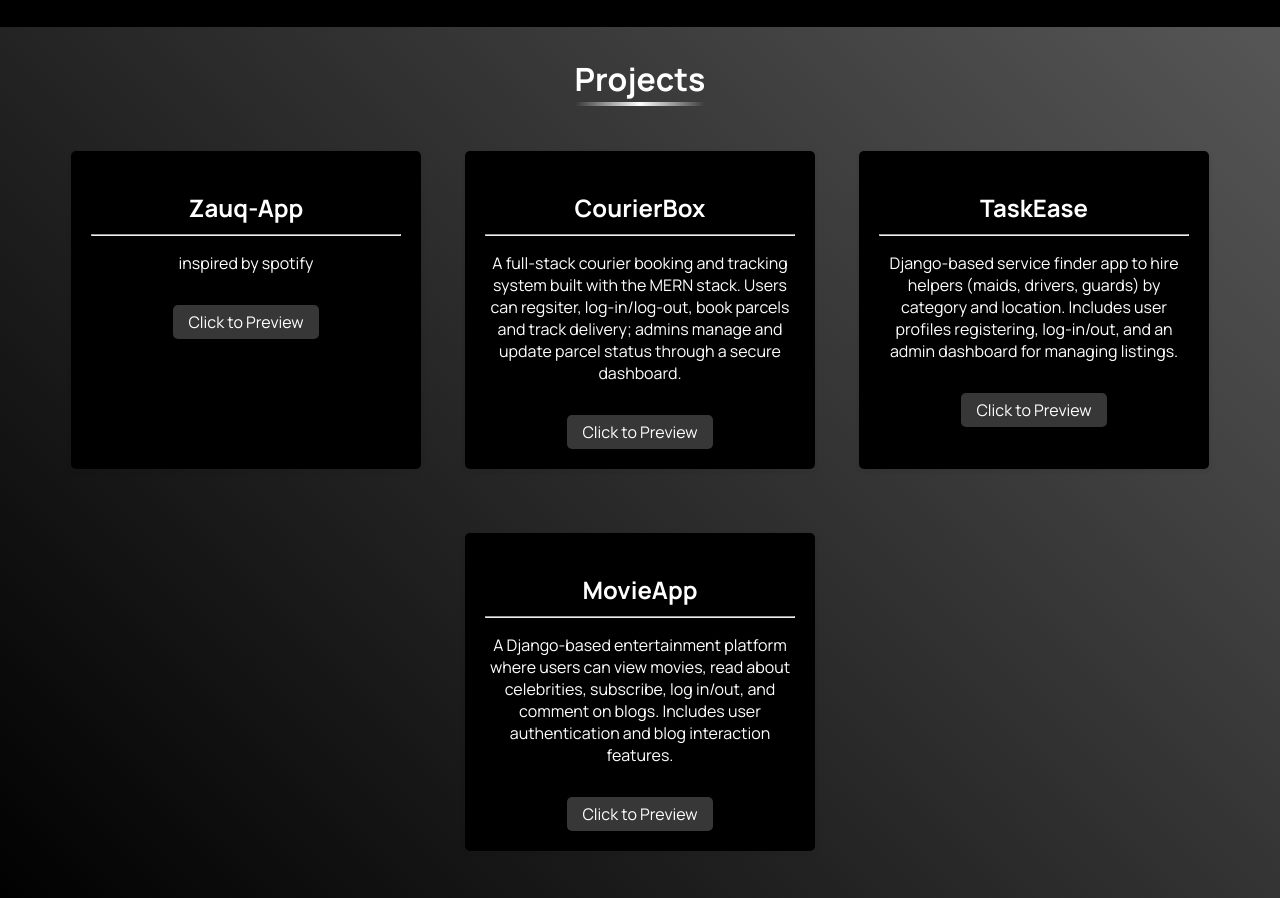
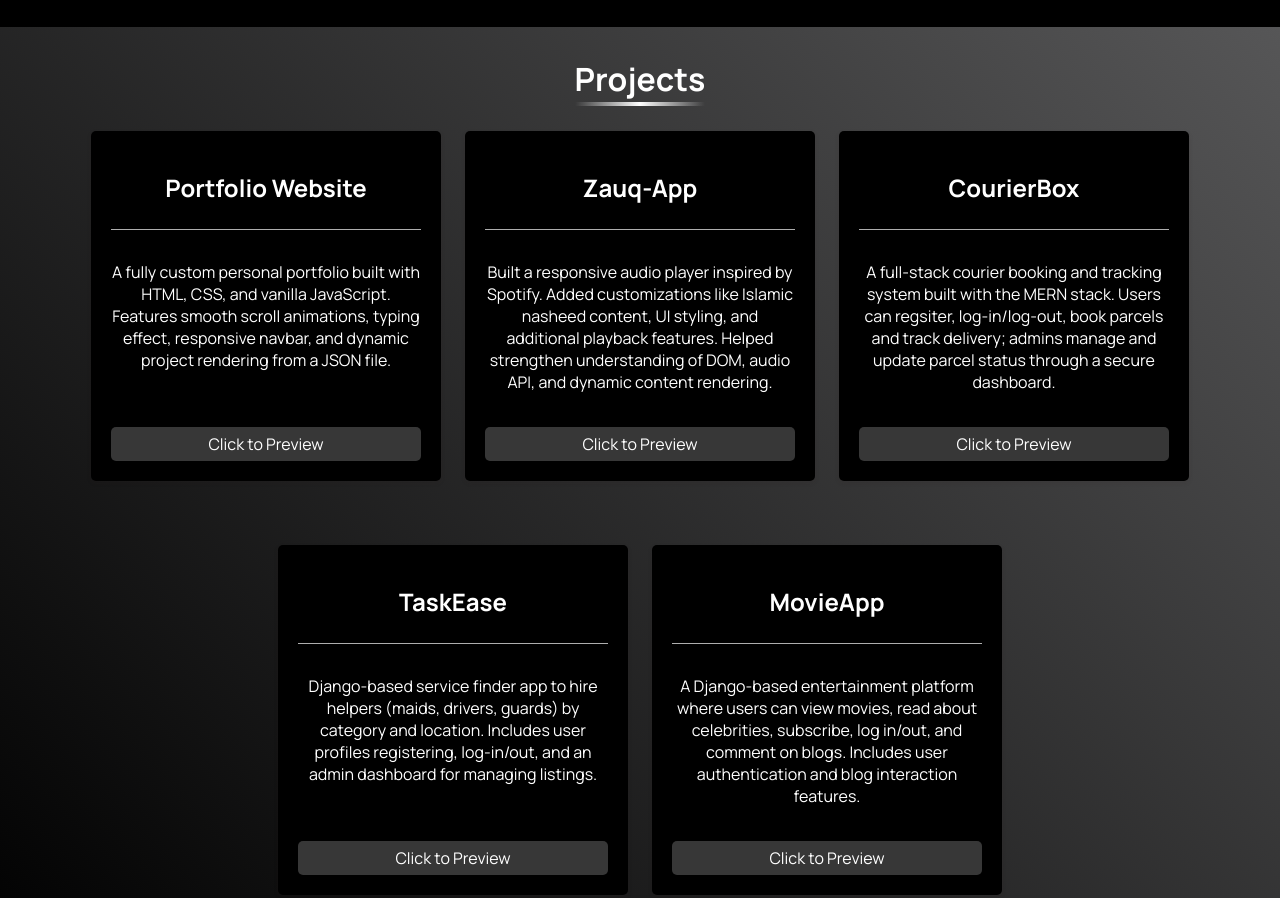
Before and after one commit to ZahraQaisar/Portfolio, a plain HTML site: page index.html in a window 1280 px wide. Shown: the part 985-1883 px from the top of the page. Drawn offline with Linux system fonts and the light colour scheme; a web font is replaced by a local one.

Commit message:
fetching projects from json file from JavaScript

```diff
--- a/css/style.css
+++ b/css/style.css
@@ -301,18 +301,32 @@ nav ul {
     padding-right: 20px;
 }
 
+.projects-row {
+    display: flex;
+    justify-content: center;
+    gap: 24px;
+    flex-wrap: wrap;
+    align-items: stretch;
+}
+
 .project-card {
     background-color: black;
-    /* background-color: rgb(48, 0, 0); */
     color: white;
     padding: 20px;
-    margin: 10px;
-    margin-top: 30px;
+    margin: 10px 0 30px 0;
     width: 350px;
+    min-height: 350px;
     border-radius: 5px;
     box-shadow: 0 2px 5px rgba(49, 27, 27, 0.1);
     transition: transform 1s cubic-bezier(.4, 2, .6, 1), box-shadow 2s;
+    display: flex;
+    flex-direction: column;
 }
+
+.project-card p {
+    flex-grow: 1;
+}
+
 
 .project-card:hover {
     transform: translateY(-3px) scale(1.03);
@@ -343,18 +357,14 @@ nav ul {
     color: #ffffff;
 }
 
-.projects-row {
-    display: flex;
-    justify-content: center;
-    gap: 24px;
-    flex-wrap: wrap;
+.project-separator {
+    border: none;
+    height: 1px;
+    background-color: #aeaeae;
+    margin: 15px 0;
+    width: 100%;
 }
 
-.project-separator {
-    height: 1px;
-    margin-bottom: 4%;
-    color: #aeaeae;
-}
 
 /* ============== Contact Section ============== */
 .contact-section {
--- a/index.html
+++ b/index.html
@@ -24,7 +24,7 @@
         <div class="hamburger">
             <img src="images/hamburger.svg" alt="hamburger">
         </div>
-        <nav class = "navbar">
+        <nav class="navbar">
             <ul>
                 <li><a href="#home">Home</a></li>
                 <li><a href="#about">About</a></li>
@@ -93,8 +93,8 @@
     <!-- Projects Section -->
     <div class="projects-section" id="projects">
         <h1 class="title">Projects</h1>
-        <div class="projects-row">
-            <div class="project-card">
+        <div class="projects-row" id="projects-container">
+            <!-- <div class="project-card">
                 <h2>Zauq-App</h2>
                 <hr class="project-separator">
                 <p>inspired by spotify </p>
@@ -121,7 +121,7 @@
                 <p>A Django-based entertainment platform where users can view movies, read about celebrities, subscribe,
                     log in/out, and comment on blogs. Includes user authentication and blog interaction features.</p>
                 <a href="#">Click to Preview</a>
-            </div>
+            </div> -->
 
         </div>
     </div>
--- a/js/script.js
+++ b/js/script.js
@@ -96,7 +96,7 @@ document.addEventListener("DOMContentLoaded", function () {
 
 // ===================== NavBar - Role =====================
 const element = document.querySelector('.navbar-role');
-const texts = ["Frontend Developer","Backend Developer","Full Stack Developer","Problem Solver","Coder","Builder","Creator"
+const texts = ["Frontend Developer", "Backend Developer", "Full Stack Developer", "Problem Solver", "Coder", "Builder", "Creator"
 ];
 let textIndex = 0;
 let charIndex = 0;
@@ -156,17 +156,15 @@ const texts = ["Frontend Developer","Backend Developer","Full Stack Developer","
 });
 
 
+// ===================== Small screen Navbar =====================
 
 document.querySelector(".hamburger img").addEventListener("click", () => {
-    // document.querySelector(".navbar").style.left = "0";
   document.querySelector(".navbar").classList.add("btn-active");
   // document.body.style.overflow = "hidden";
-    // console.log("hamburger")
 })
 
 document.querySelector(".close").addEventListener("click", () => {
   document.querySelector(".navbar").classList.remove("btn-active");
-    // document.body.style.overflow = "auto";
 })
 
 // Close navbar if click happens outside
@@ -181,3 +179,27 @@ document.addEventListener('click', function (event) {
     // document.body.style.overflow = "auto";
   }
 });
+
+// ===================== Loading Projects from json file =====================
+
+fetch('projects/projects.json')
+  .then(response => response.json())
+  .then(data => {
+    const container = document.getElementById('projects-container');
+
+    data.forEach(project => {
+      const card = document.createElement('div');
+      card.className = 'project-card';
+
+      card.innerHTML = `<h2>${project.name}</h2>
+                      <hr class = "project-separator">
+                      <p>${project.description}</p>
+                      <a href="#">Click to Preview</a>`;
+
+      container.appendChild(card);
+    });
+  })
+
+  .catch(error => {
+    console.error("Error Loding Projects:", error)
+  });
--- /dev/null
+++ b/projects/projects.json
@@ -0,0 +1,22 @@
+[
+    {
+        "name": "Portfolio Website",
+        "description": "A fully custom personal portfolio built with HTML, CSS, and vanilla JavaScript. Features smooth scroll animations, typing effect, responsive navbar, and dynamic project rendering from a JSON file."
+    },
+    {
+        "name": "Zauq-App",
+        "description": "Built a responsive audio player inspired by Spotify. Added customizations like Islamic nasheed content, UI styling, and additional playback features. Helped strengthen understanding of DOM, audio API, and dynamic content rendering."
+    },
+    {
+        "name": "CourierBox",
+        "description": "A full-stack courier booking and tracking system built with the MERN stack. Users can regsiter, log-in/log-out, book parcels and track delivery; admins manage and update parcel status through a secure dashboard."
+    },
+    {
+        "name": "TaskEase",
+        "description": "Django-based service finder app to hire helpers (maids, drivers, guards) by category and location. Includes user profiles registering, log-in/out, and an admin dashboard for managing listings."
+    },
+    {
+        "name": "MovieApp",
+        "description": "A Django-based entertainment platform where users can view movies, read about celebrities, subscribe, log in/out, and comment on blogs. Includes user authentication and blog interaction features."
+    }
+]
```
Lines whose indentation alone changed are shown as unchanged.
